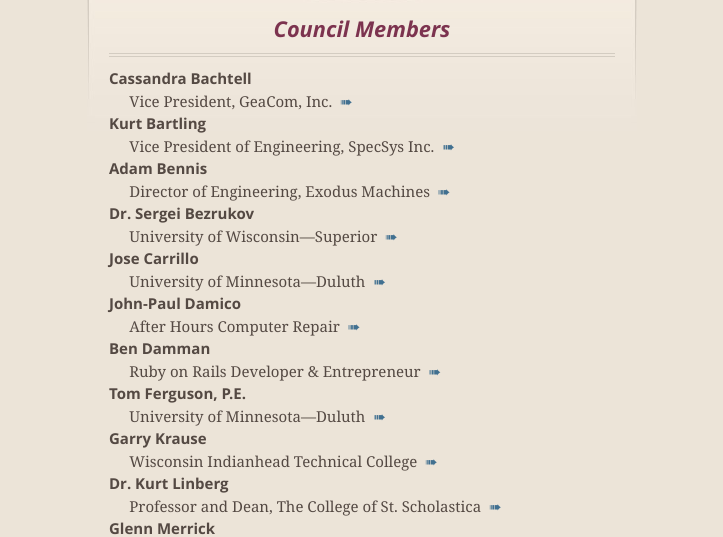
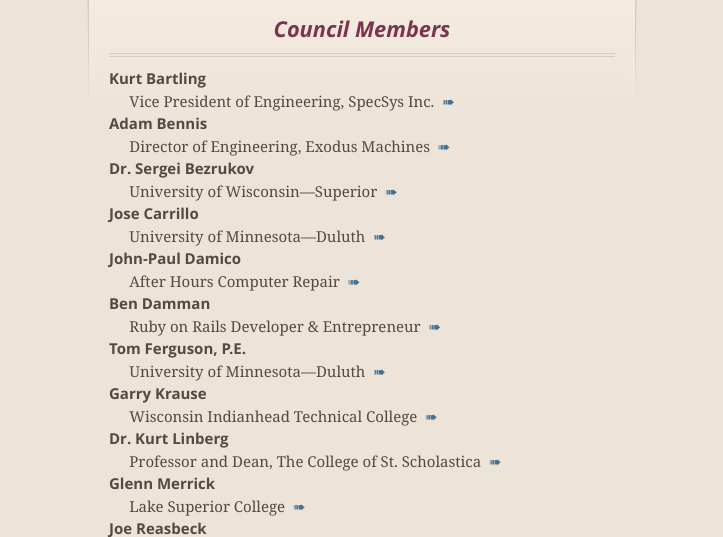
Before and after one commit to twinports/science-tech-council-site, a plain HTML site: page index.html in a window 1280 px wide. Shown: the part 232-769 px from the top of the page, without its empty margins (278-1001 px from the left). Drawn offline with nearby package versions, Linux system fonts and the light colour scheme.

Commit message:
Removed Cassandra

```diff
--- a/index.html
+++ b/index.html
@@ -47,11 +47,6 @@
         <h2 class="header-level-3">Council Members</h2>
         <dl>
 
-          <dt>Cassandra Bachtell</dt>
-            <dd>
-              Vice President, GeaCom, Inc.
-              <a href="http://www.linkedin.com/pub/cassandra-bachtell/4/602/391/" target="_blank">&nbsp;&#x27A0;</a>
-            </dd>
           <dt>Kurt Bartling</dt>
             <dd>
               Vice President of Engineering, SpecSys Inc.
```
